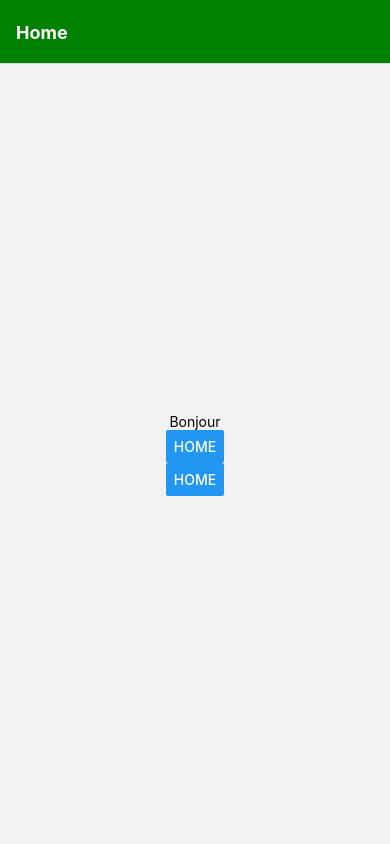
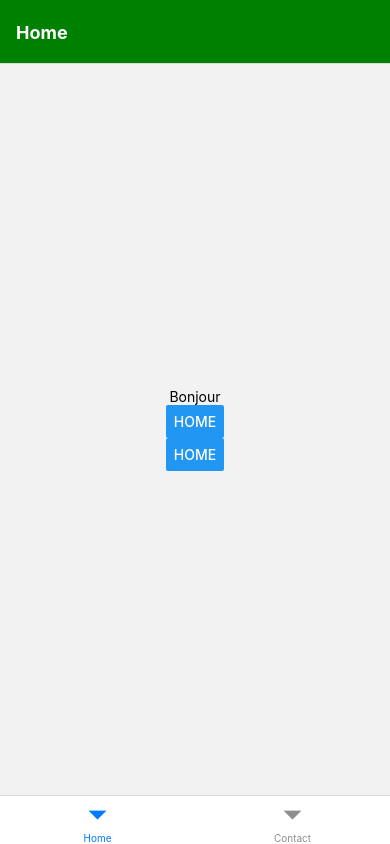
Before and after one commit to Tsiory1212/myposition, a React Native app: screen / in a window 390 px wide. Built offline with nearby package versions, Linux system fonts and the light colour scheme.

Commit message:
Tab Navigator

```diff
--- a/App.js
+++ b/App.js
@@ -2,6 +2,7 @@ import * as React from 'react';
 import { View, Text, Button } from "react-native";
 import { NavigationContainer, useNavigation } from "@react-navigation/native";
 import { createStackNavigator } from "@react-navigation/stack";
+import { createBottomTabNavigator } from "@react-navigation/bottom-tabs";
 
 
 function HomeScreen(props) {
@@ -19,19 +20,19 @@ function ContactScreen() {
   const navigation = useNavigation();
   return(
     <View style={{flex: 1, alignItems: 'center', justifyContent: 'center'}} >
-      <Text>Accueil</Text>
+      <Text>Contact</Text>
       <Button title='Home' onPress={() => (navigation.goBack())} />
     </View>
   )
 };
 
 
-const Stack = createStackNavigator();
+const Tab = createBottomTabNavigator();
 
 export default function App(){
   return(
     <NavigationContainer>
-        <Stack.Navigator
+        <Tab.Navigator
           screenOptions={{
             headerStyle: {
               backgroundColor: 'green'
@@ -42,9 +43,9 @@ export default function App(){
             }
           }}
         >
-            <Stack.Screen name="Home" component={HomeScreen} />
-            <Stack.Screen name="Contact" component={ContactScreen} />
-        </Stack.Navigator>
+            <Tab.Screen name="Home" component={HomeScreen} />
+            <Tab.Screen name="Contact" component={ContactScreen} />
+        </Tab.Navigator>
     </NavigationContainer>
   )
 }
--- a/package.json
+++ b/package.json
@@ -10,6 +10,8 @@
   },
   "dependencies": {
     "@expo/metro-runtime": "~3.1.3",
+    "@react-native-masked-view/masked-view": "0.3.0",
+    "@react-navigation/bottom-tabs": "^6.5.16",
     "@react-navigation/native": "^6.1.14",
     "@react-navigation/native-stack": "^6.9.22",
     "@react-navigation/stack": "^6.3.25",
@@ -21,8 +23,7 @@
     "react-native-gesture-handler": "~2.14.0",
     "react-native-safe-area-context": "4.8.2",
     "react-native-screens": "~3.29.0",
-    "react-native-web": "~0.19.6",
-    "@react-native-masked-view/masked-view": "0.3.0"
+    "react-native-web": "~0.19.6"
   },
   "devDependencies": {
     "@babel/core": "^7.20.0"
```
Also changed, not shown: 1 other file (tests, documents, lock files or other folders).
